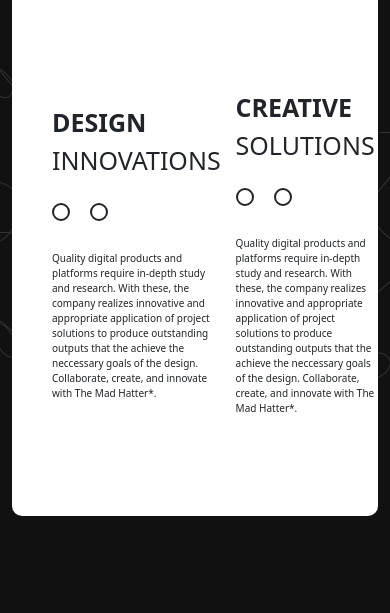
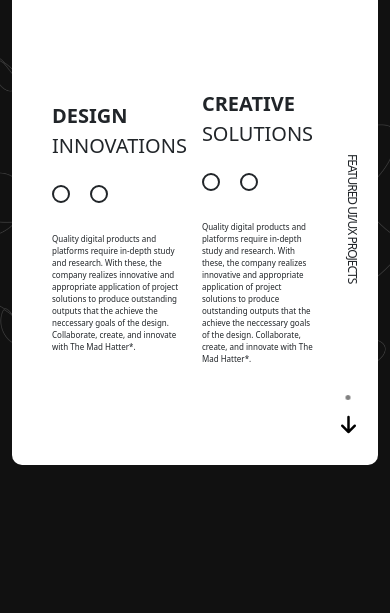
Before and after one commit to OmarIbrahim2002/Mad-Hatter, a plain HTML site: page index.html in a window 390 px wide. Shown: the part 158-771 px from the top of the page. Drawn offline with nearby package versions, Linux system fonts and the light colour scheme.

Commit message:
Update main.css

```diff
--- a/style css/main.css
+++ b/style css/main.css
@@ -544,7 +544,7 @@ footer .copyright{
     .mainHeading {
         font-size: 70px;
     }
-        header .logo{
+    header .logo{
         font-size: 9px;
     }
     header .links a{
@@ -555,14 +555,14 @@ footer .copyright{
     }
     .section-1 .content .design p:first-of-type,
     .section-1 .content .creative p:first-of-type{
-        font-size: 25px;
+        font-size: 20px;
     }
     .section-1 .content .design p:last-child,
     .section-1 .content .creative p:last-child{
-        font-size: 10px;
+        font-size: 8px;
     }
     .content .arrow .icon {
-        bottom: -160px;
+        bottom: -140px;
     }
     .section-1 .box-two .content .text p{
         padding: 0;
@@ -600,6 +600,11 @@ footer .copyright{
         display: none;
     }
 }
+    /* ----------JS Classes------------ */
+    header .links a.hide{
+        display: none;
+    }
+}
 /* ----------JS Classes------------ */
 header .search input.expand{
     width: 100%;
```
